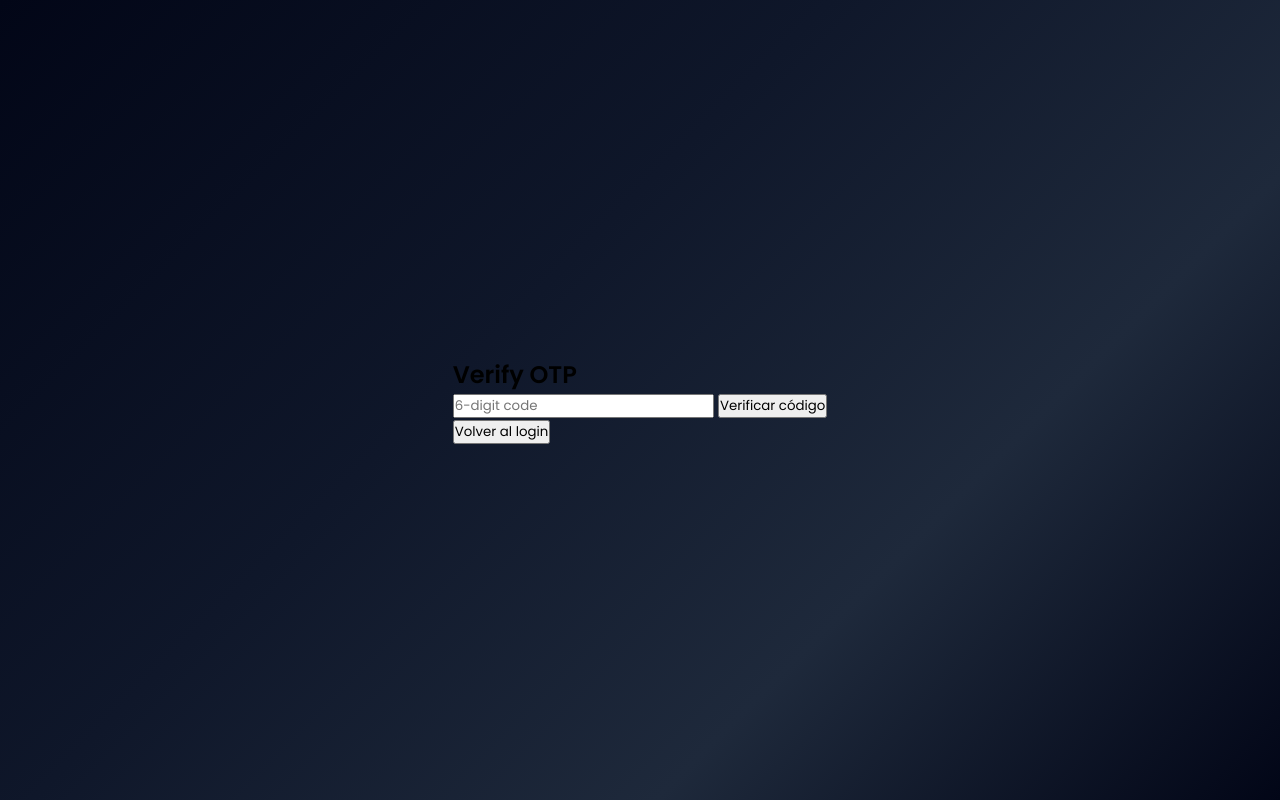
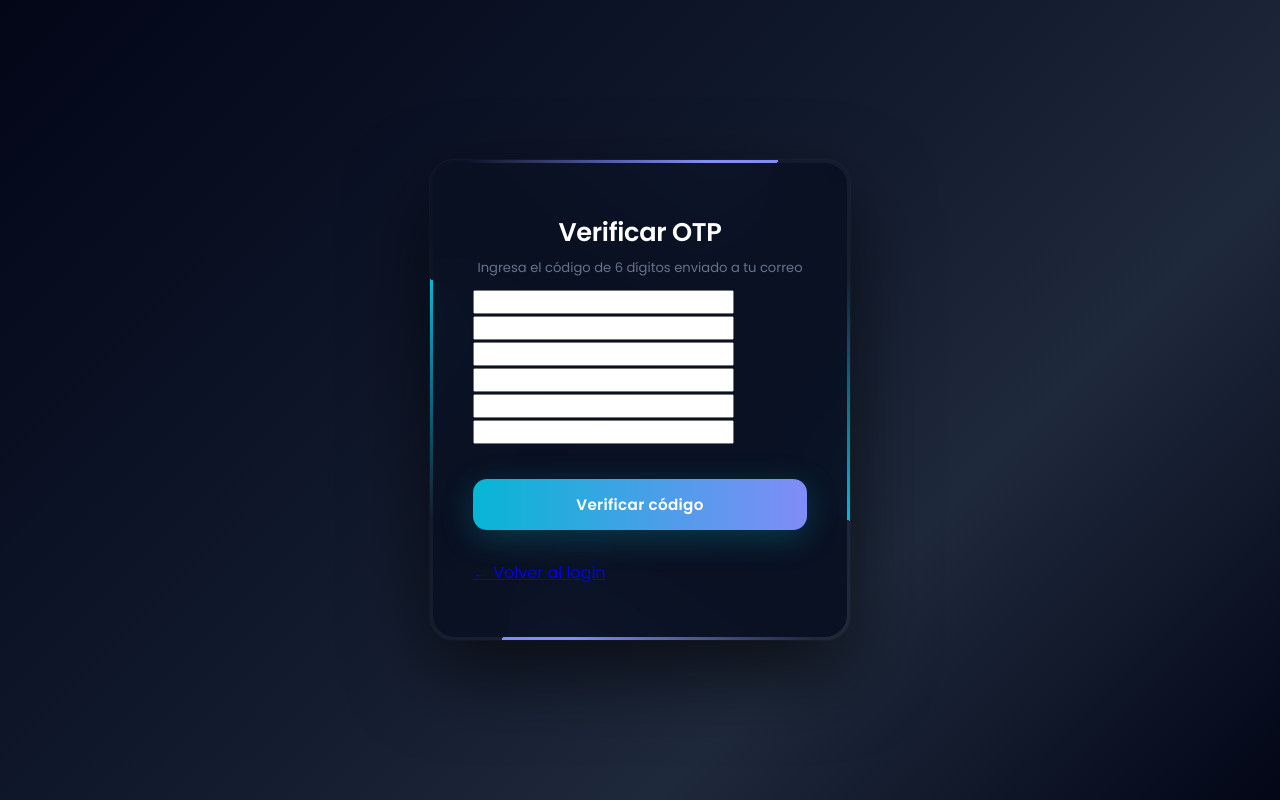
Before and after one commit to Sebasbehe/Favelas, a plain HTML site: page frontend/otp.html in a window 1280 px wide. Drawn offline with Linux system fonts and the light colour scheme.

Commit message:
Update otp.html

```diff
--- a/frontend/otp.html
+++ b/frontend/otp.html
@@ -4,32 +4,57 @@
     <title>OTP</title>
     <link rel="stylesheet" href="styles.css">
 </head>
+<body>
+    <div class="box">
+        <div class="border-line"></div>
+        <form onsubmit="return false;">
+            <h2>Verificar OTP</h2>
+            <p class="form-subtitle">Ingresa el código de 6 dígitos enviado a tu correo</p>
 
-<body>
+            <div class="otp-boxes">
+                <input class="otp-digit" maxlength="1" type="text" inputmode="numeric">
+                <input class="otp-digit" maxlength="1" type="text" inputmode="numeric">
+                <input class="otp-digit" maxlength="1" type="text" inputmode="numeric">
+                <input class="otp-digit" maxlength="1" type="text" inputmode="numeric">
+                <input class="otp-digit" maxlength="1" type="text" inputmode="numeric">
+                <input class="otp-digit" maxlength="1" type="text" inputmode="numeric">
+            </div>
 
-<div class="container">
-    <h2>Verify OTP</h2>
+            <button class="btn" id="btnVerify" onclick="verificarOTP()">
+                Verificar código
+            </button>
 
-    <input id="otp" placeholder="6-digit code">
+            <p id="msg" style="color:#22d3ee; font-size:0.82rem; text-align:center; margin-top:14px;"></p>
 
-    <button id="btnVerify" onclick="verificarOTP()">Verificar código</button>
-
-    <p id="msg"></p>
-
-    <button onclick="window.location.href='login.html'">
-        Volver al login
-    </button>
+            <div class="imp-links" style="justify-content:center; margin-top:16px;">
+                <a href="login.html">← Volver al login</a>
+            </div>
+        </form>
     </div>
 
     <script src="app.js"></script>
+    <script>
+        // Auto-avanzar entre cajitas
+        const digits = document.querySelectorAll('.otp-digit');
+        digits.forEach((el, i) => {
+            el.addEventListener('input', () => {
+                if (el.value && i < digits.length - 1) digits[i + 1].focus();
+            });
+            el.addEventListener('keydown', e => {
+                if (e.key === 'Backspace' && !el.value && i > 0) digits[i - 1].focus();
+            });
+        });
 
-<script>
+        // Reemplaza el OTP que manda app.js (une los 6 dígitos)
+        function getOTPValue() {
+            return [...digits].map(d => d.value).join('');
+        }
+
         function setLoading(state) {
             const btn = document.getElementById("btnVerify");
             btn.disabled = state;
             btn.innerText = state ? "Verificando..." : "Verificar código";
         }
     </script>
-
 </body>
 </html>
```
Lines whose indentation alone changed are shown as unchanged.
